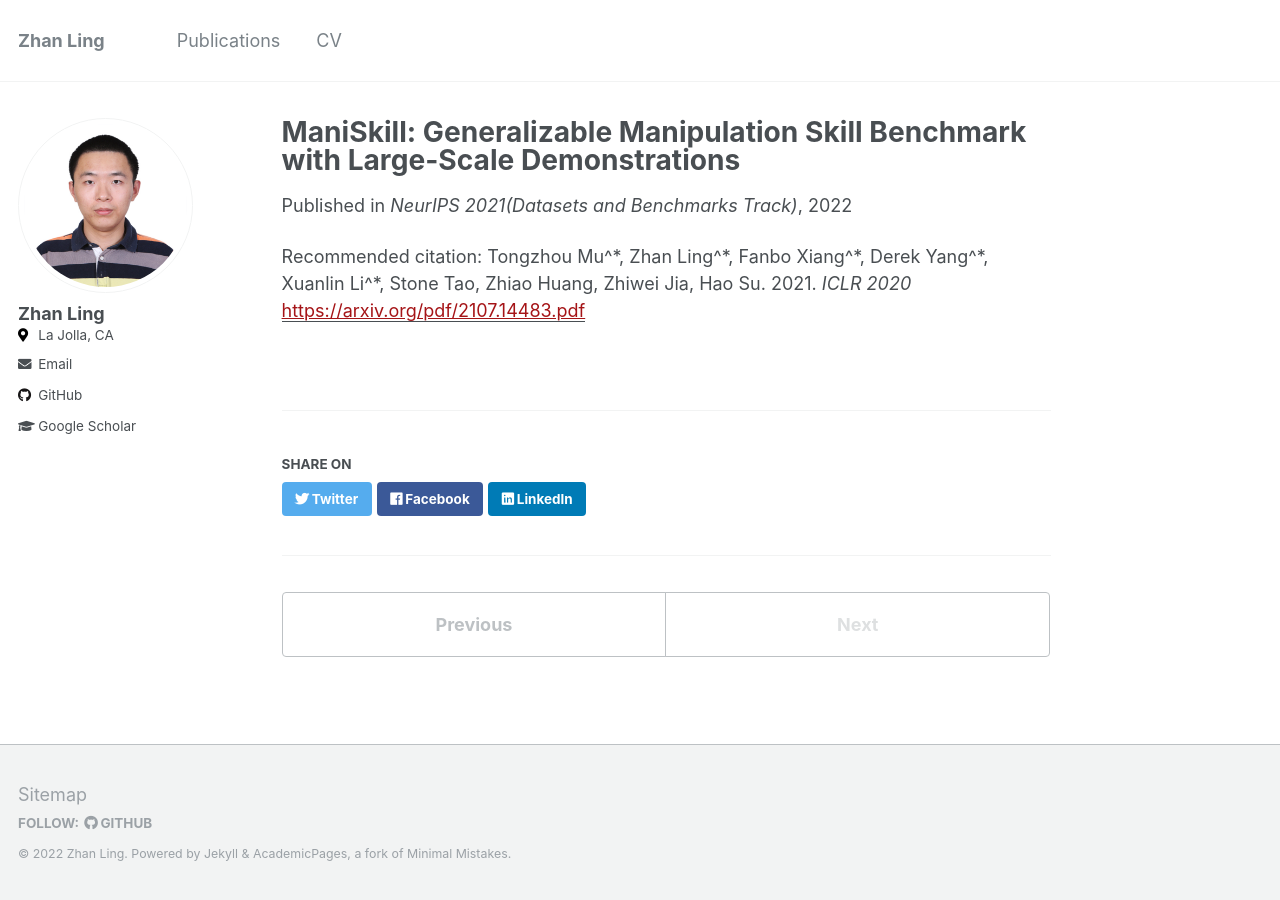
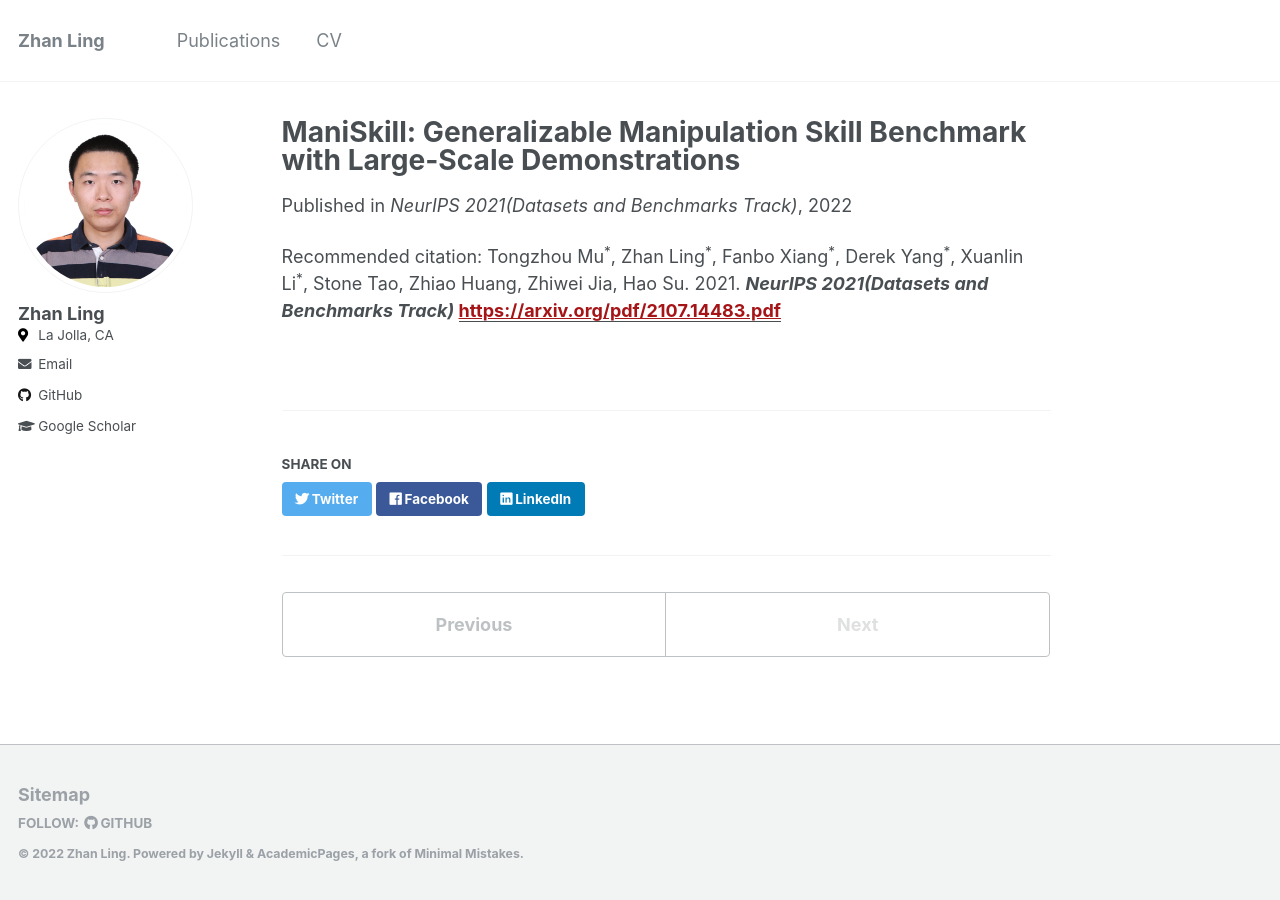
Before and after one commit to lz1oceani/lz1oceani.github.io, a Jekyll site: the page built from _publications/2021-ManiSkill.md, in a window 1280 px wide. Built offline with Jekyll 4.4.1, drawn with Linux system fonts in a browser that asks for light colours.

Commit message:
Init website

```diff
--- a/_publications/2021-ManiSkill.md
+++ b/_publications/2021-ManiSkill.md
@@ -3,5 +3,5 @@
 collection: publications
 venue: 'NeurIPS 2021(Datasets and Benchmarks Track)'
 paperurl: 'https://arxiv.org/pdf/2107.14483.pdf'
-citation: 'Tongzhou Mu^*, Zhan Ling^*, Fanbo Xiang^*, Derek Yang^*, Xuanlin Li^*, Stone Tao, Zhiao Huang, Zhiwei Jia, Hao Su. 2021. <i> ICLR 2020 </i>'
+citation: 'Tongzhou Mu<sup>*</sup>, Zhan Ling<sup>*</sup>, Fanbo Xiang<sup>*</sup>, Derek Yang<sup>*</sup>, Xuanlin Li<sup>*</sup>, Stone Tao, Zhiao Huang, Zhiwei Jia, Hao Su. 2021. <b><i> NeurIPS 2021(Datasets and Benchmarks Track) </i><b>'
 ---
```
Also changed, not shown: _pages/publications.md (+1 -1 lines).
